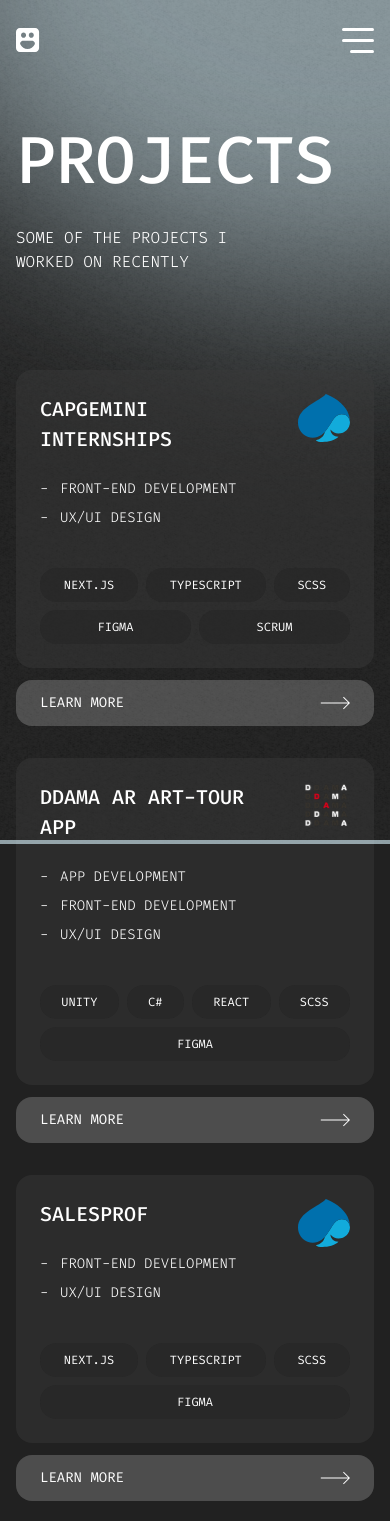
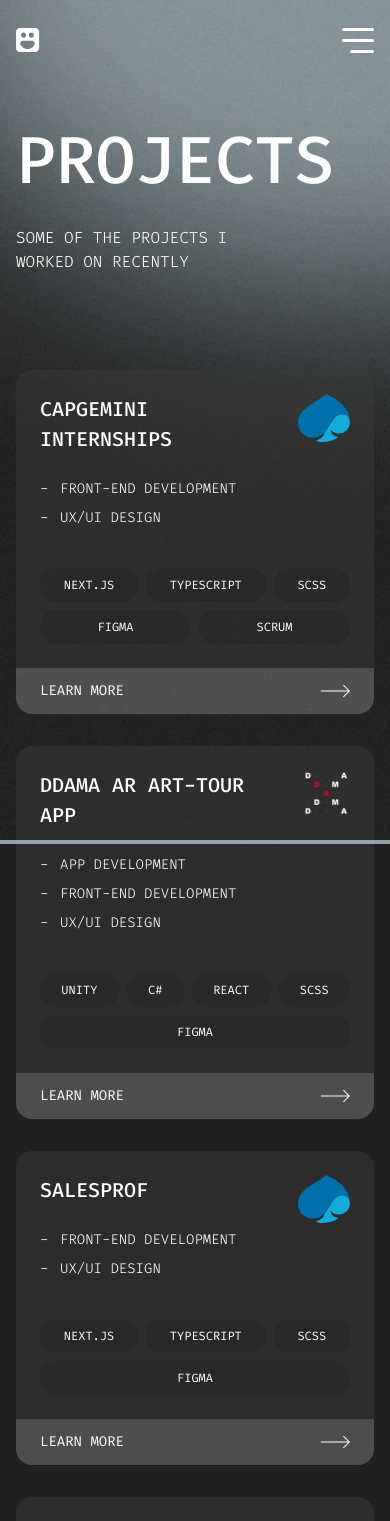
Before and after one commit to JariKooij/portfolio-jari-kooij, a Next.js app: page /projects in a window 390 px wide. Shown: the top 1521 px of the page. Built offline with nearby package versions, Linux system fonts and the light colour scheme.

Commit message:
updated project card

```diff
--- a/src/components/common/ArtProjectCard.tsx
+++ b/src/components/common/ArtProjectCard.tsx
@@ -6,7 +6,7 @@
 const ArtProjectCard: React.FC = () => {
     return (
         <article>
-            <div className="group mb-3 rounded bg-transparent-grey p-small_medium lg:p-medium">
+            <div className="group rounded-t bg-transparent-grey p-small_medium lg:p-medium">
                 <div className="flex items-start justify-between gap-6">
                     <div className="mb-2">
                         <h3 className="mb-3 text-20px font-medium">Digital art</h3>
@@ -45,7 +45,7 @@
 
             <Link
                 href={`/projects/art`}
-                className="flex justify-between rounded bg-transparent-white px-6 py-4 transition-opacity hover:opacity-70 lg:px-8"
+                className="flex justify-between rounded-b bg-transparent-white px-6 py-4 transition-opacity hover:opacity-70 lg:px-8"
             >
                 <span className="text-14px leading-1 sm:text-16px">Learn more</span>
                 <Image src={"/icons/arrow-right.svg"} width={30} height={13} alt="Explore this project" />
--- a/src/components/common/ProjectCard.tsx
+++ b/src/components/common/ProjectCard.tsx
@@ -10,8 +10,8 @@
 
 const ProjectCard: React.FC<TProps> = ({ project }) => {
     return (
-        <article className="flex flex-col gap-3">
-            <div className="group flex grow flex-col justify-between rounded bg-transparent-grey p-small_medium lg:p-medium">
+        <article className="flex flex-col">
+            <div className="group flex grow flex-col justify-between rounded-t bg-transparent-grey p-small_medium lg:p-medium">
                 <div className="flex items-start justify-between gap-6">
                     <div className="mb-8">
                         <h3 className="mb-6 text-20px font-medium">{project.title}</h3>
@@ -44,7 +44,7 @@
 
             <Link
                 href={`/projects/${project.id}`}
-                className="flex justify-between rounded bg-transparent-white px-6 py-4 transition-opacity hover:opacity-70 lg:px-8"
+                className="flex justify-between rounded-b bg-transparent-white px-6 py-4 transition-opacity hover:opacity-70 lg:px-8"
             >
                 <span className="text-14px leading-1 sm:text-16px">Learn more</span>
                 <Image src={"/icons/arrow-right.svg"} width={30} height={13} alt="Explore this project" />
```
